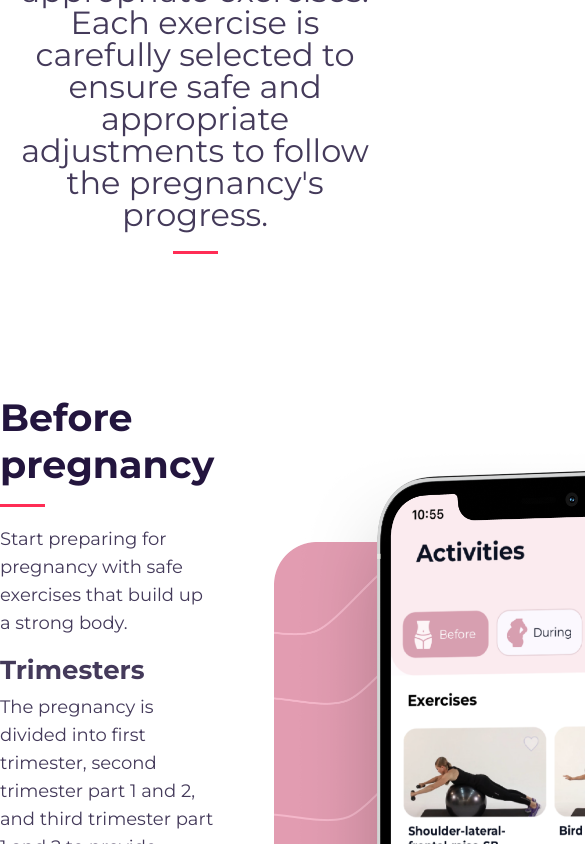
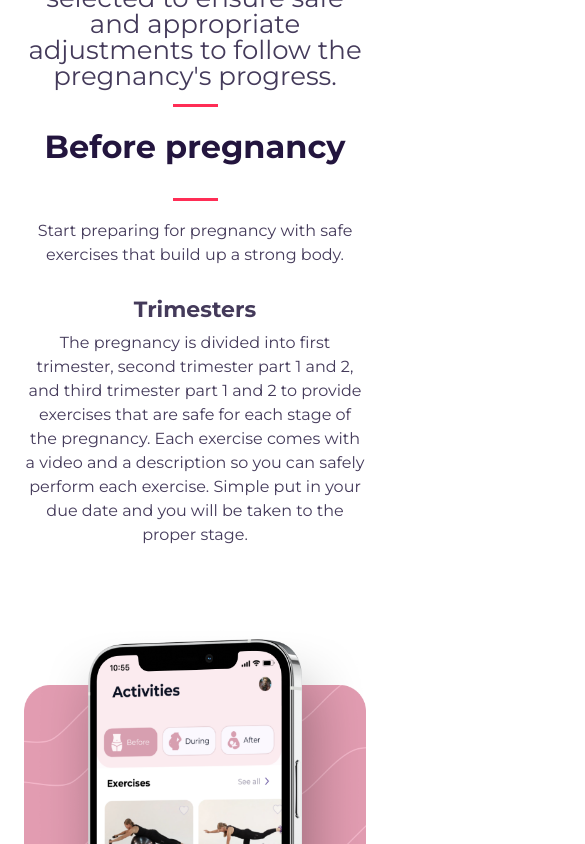
Before and after one commit to AnastasiiaBodnar/test-task, a Vue app: page / in a window 390 px wide. Shown: the part 2000-2844 px from the top of the page, 585 px wide, since content can reach past the window. Built offline with nearby package versions, Linux system fonts and the light colour scheme.

Commit message:
style: responsive adaptation for PregnancyStages component

```diff
--- a/src/components/home/PregnancyStages.vue
+++ b/src/components/home/PregnancyStages.vue
@@ -188,4 +188,91 @@
   pointer-events: none;
   letter-spacing: -6px;
 }
+
+@media (max-width: 1260px) {
+  .stages__container {
+    padding: 0 60px;
+  }
+  .stages__title {
+    font-size: 42px;
+  }
+  .stages__subtitle {
+    font-size: 26px;
+  }
+  .stages__divider {
+    margin: 15px auto -60px auto;
+  }
+  .stages__stage-title {
+    font-size: 32px;
+  }
+  .stages__divider-stage {
+    margin: 12px auto 14px 0;
+  }
+  .stages__stage-subtitle {
+    font-size: 22px;
+  }
+  .stages__stage-text {
+    font-size: 16px;
+    line-height: 24px;
+  }
+  .stages__row {
+    gap: 30px;
+  }
+  .stages__phone img {
+    width: 400px;
+    height: auto;
+  }
+  .stages__watermark {
+    font-size: 150px;
+  }
+}
+
+@media (max-width: 768px) {
+  .stages__container {
+    padding: 0 24px;
+  }
+  .stages__row {
+    grid-template-columns: 1fr;
+    gap: 40px;
+  }
+  .stages__phone img {
+    width: 100%;
+    max-width: 350px;
+  }
+  .stages__row--left .stages__phone {
+    grid-column: 1;
+    grid-row: 2;
+  }
+  .stages__row--left .stages__content {
+    grid-column: 1;
+    grid-row: 1;
+  }
+  .stages__content {
+    padding-top: 20px;
+    display: flex;
+    flex-direction: column;
+    align-items: center;
+    text-align: center;
+  }
+  .stages__divider-stage {
+    margin: 16px auto 18px auto;
+  }
+  .stages__watermark {
+    display: none;
+  }
+}
+
+@media (max-width: 320px) {
+  .stages__container {
+    padding: 0 16px;
+  }
+  .stages__title { font-size: 34px; }
+  .stages__subtitle { font-size: 22px; }
+  .stages__stage-title { font-size: 28px; }
+  .stages__stage-subtitle { font-size: 22px; }
+  .stages__phone img {
+    margin: 0 auto;
+    width: 100%;
+  }
+}
 </style>
```
